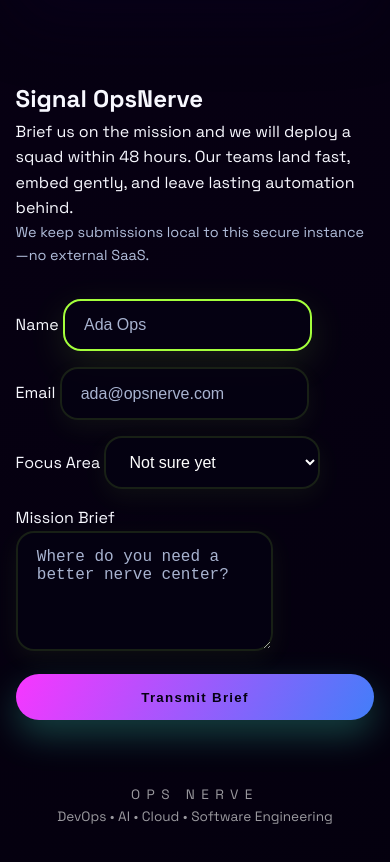
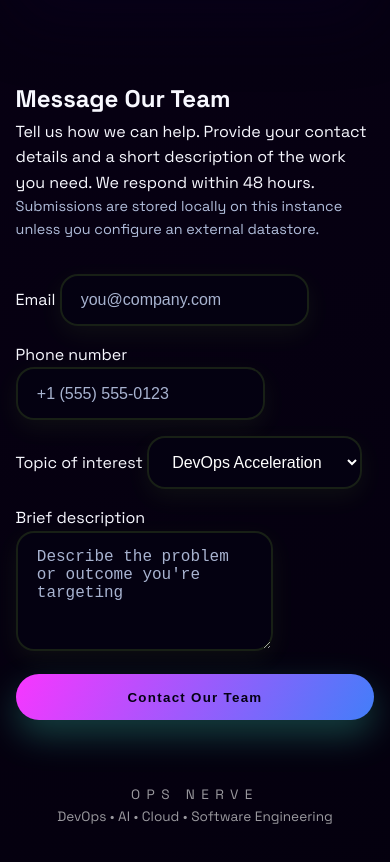
Before and after one commit to SFitz911/Daniels_OPSNERVE, a plain HTML site: page client/index.html in a window 390 px wide. Shown: the part 2631-3493 px from the top of the page. Drawn offline with Linux system fonts and the light colour scheme; no server answers; a web font is replaced by a local one.

Commit message:
feat(contact): convert landing brief to contact form; accept email/phone/topic/message in API

```diff
--- a/client/index.html
+++ b/client/index.html
@@ -72,37 +72,37 @@
 
       <section class="contact" id="contact">
         <div>
-          <h2>Signal OpsNerve</h2>
+          <h2>Message Our Team</h2>
           <p>
-            Brief us on the mission and we will deploy a squad within 48 hours. Our teams land fast, embed gently,
-            and leave lasting automation behind.
+            Tell us how we can help. Provide your contact details and a short description of the work you need.
+            We respond within 48 hours.
           </p>
-          <p class="notice">We keep submissions local to this secure instance—no external SaaS.</p>
+          <p class="notice">Submissions are stored locally on this instance unless you configure an external datastore.</p>
         </div>
         <form id="interest-form">
           <label>
-            Name
-            <input type="text" name="name" placeholder="Ada Ops" required />
+            Email
+            <input type="email" name="email" placeholder="you@company.com" required />
           </label>
           <label>
-            Email
-            <input type="email" name="email" placeholder="ada@opsnerve.com" required />
+            Phone number
+            <input type="tel" name="phone" placeholder="+1 (555) 555-0123" />
           </label>
           <label>
-            Focus Area
-            <select name="focus">
+            Topic of interest
+            <select name="topic" required>
               <option value="devops">DevOps Acceleration</option>
-              <option value="ai">AI + Automation</option>
+              <option value="ai">AI & Automation</option>
               <option value="cloud">Cloud Modernization</option>
               <option value="software">Software Engineering</option>
-              <option value="explore" selected>Not sure yet</option>
+              <option value="consulting">General Consulting</option>
             </select>
           </label>
           <label>
-            Mission Brief
-            <textarea name="message" placeholder="Where do you need a better nerve center?"></textarea>
+            Brief description
+            <textarea name="message" placeholder="Describe the problem or outcome you're targeting"></textarea>
           </label>
-          <button class="primary" type="submit">Transmit Brief</button>
+          <button class="primary" type="submit">Contact Our Team</button>
           <span class="notice" id="form-status"></span>
         </form>
       </section>
```
Also changed, not shown: server/server.js (+7 -6 lines), README.md.
